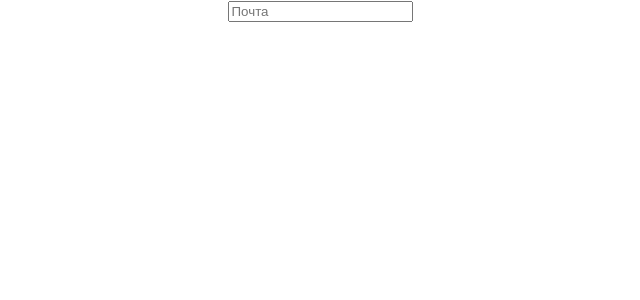
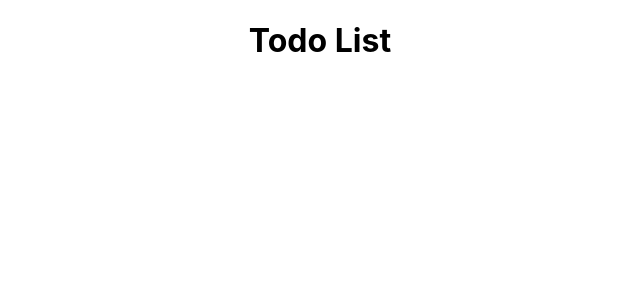
Before and after one commit to dsilichev/module2_5_1, a React (Create React App) app: page / in a window 1280 px wide. Shown: the top 300 px of the page, without its empty margins (320-960 px from the left). Built offline with nearby package versions, Linux system fonts and the light colour scheme.

Commit message:
add component

```diff
--- a/src/App.js
+++ b/src/App.js
@@ -1,19 +1,10 @@
-import { useState } from 'react';
 import styles from './app.module.css';
 
 function App() {
-  let [email, setEmail] = useState('');
+
   return (
     <div className={styles.App}>
-      <form>
-        <input
-          type="email"
-          name="email"
-          value={email}
-          placeholder="Почта"
-          onChange={({ target }) => setEmail(target.value)}
-        />
-      </form>
+      <h1>Todo List</h1>
     </div>
   );
 }
--- /dev/null
+++ b/src/components/TodoList.jsx
@@ -0,0 +1,5 @@
+export const TodoList = () => {
+  return (
+    <div></div>
+  )
+};
```
Also changed, not shown: .prettierrc.json, 1 other file (tests, documents, lock files or other folders).
